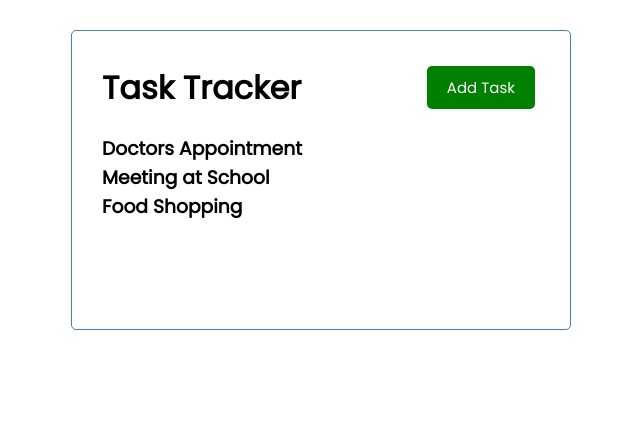
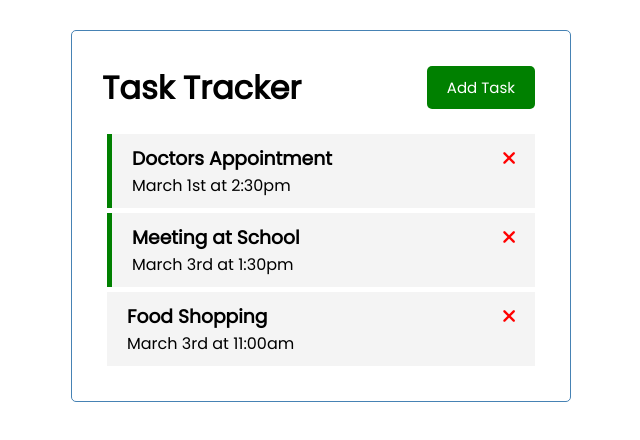
Before and after one commit to JJHPhoto/vue-crash-course, a Vue app in the folder task-manager/: page / in a window 1280 px wide. Shown: the top 440 px of the page, without its empty margins (319-959 px from the left). Built offline with nearby package versions, Linux system fonts and the light colour scheme.

Commit message:
Styled the Task Component. Imported an icon from Font Awesome. Added and if else statement for tasks to be highlighted if they are a reminder.

```diff
--- a/task-manager/public/index.html
+++ b/task-manager/public/index.html
@@ -1,15 +1,26 @@
 <!DOCTYPE html>
 <html lang="">
   <head>
-    <meta charset="utf-8">
-    <meta http-equiv="X-UA-Compatible" content="IE=edge">
-    <meta name="viewport" content="width=device-width,initial-scale=1.0">
-    <link rel="icon" href="<%= BASE_URL %>favicon.ico">
+    <meta charset="utf-8" />
+    <meta http-equiv="X-UA-Compatible" content="IE=edge" />
+    <meta name="viewport" content="width=device-width,initial-scale=1.0" />
+    <link
+      rel="stylesheet"
+      href="https://cdnjs.cloudflare.com/ajax/libs/font-awesome/6.1.1/css/all.min.css"
+      integrity="sha512-KfkfwYDsLkIlwQp6LFnl8zNdLGxu9YAA1QvwINks4PhcElQSvqcyVLLD9aMhXd13uQjoXtEKNosOWaZqXgel0g=="
+      crossorigin="anonymous"
+      referrerpolicy="no-referrer"
+    />
+    <link rel="icon" href="<%= BASE_URL %>favicon.ico" />
     <title><%= htmlWebpackPlugin.options.title %></title>
   </head>
   <body>
     <noscript>
-      <strong>We're sorry but <%= htmlWebpackPlugin.options.title %> doesn't work properly without JavaScript enabled. Please enable it to continue.</strong>
+      <strong
+        >We're sorry but <%= htmlWebpackPlugin.options.title %> doesn't work
+        properly without JavaScript enabled. Please enable it to
+        continue.</strong
+      >
     </noscript>
     <div id="app"></div>
     <!-- built files will be auto injected -->
--- a/task-manager/src/App.vue
+++ b/task-manager/src/App.vue
@@ -6,8 +6,8 @@
 </template>
 
 <script>
-import Header from "./components/Header.vue";
-import Tasks from "./components/Tasks.vue";
+import Header from "./components/Header";
+import Tasks from "./components/Tasks";
 
 export default {
   name: "App",
--- a/task-manager/src/components/Header.vue
+++ b/task-manager/src/components/Header.vue
@@ -6,7 +6,7 @@
 </template>
 
 <script>
-import Button from "./Button.vue";
+import Button from "./Button";
 
 export default {
   name: "Header",
--- a/task-manager/src/components/Task.vue
+++ b/task-manager/src/components/Task.vue
@@ -1,5 +1,11 @@
 <template>
-  <h3>{{ task.text }}</h3>
+  <div :class="[task.reminder ? 'reminder' : '', 'task']">
+    <h3>
+      {{ task.text }}
+      <i class="fas fa-times"></i>
+    </h3>
+    <p>{{ task.day }}</p>
+  </div>
 </template>
 
 <script>
@@ -10,3 +16,25 @@
   },
 };
 </script>
+
+<style scope>
+.fas {
+  color: red;
+}
+.task {
+  background: #f4f4f4;
+  margin: 5px;
+  padding: 10px 20px;
+  cursor: pointer;
+}
+
+.task.reminder {
+  border-left: 5px solid green;
+}
+
+.task h3 {
+  display: flex;
+  align-items: center;
+  justify-content: space-between;
+}
+</style>
```
